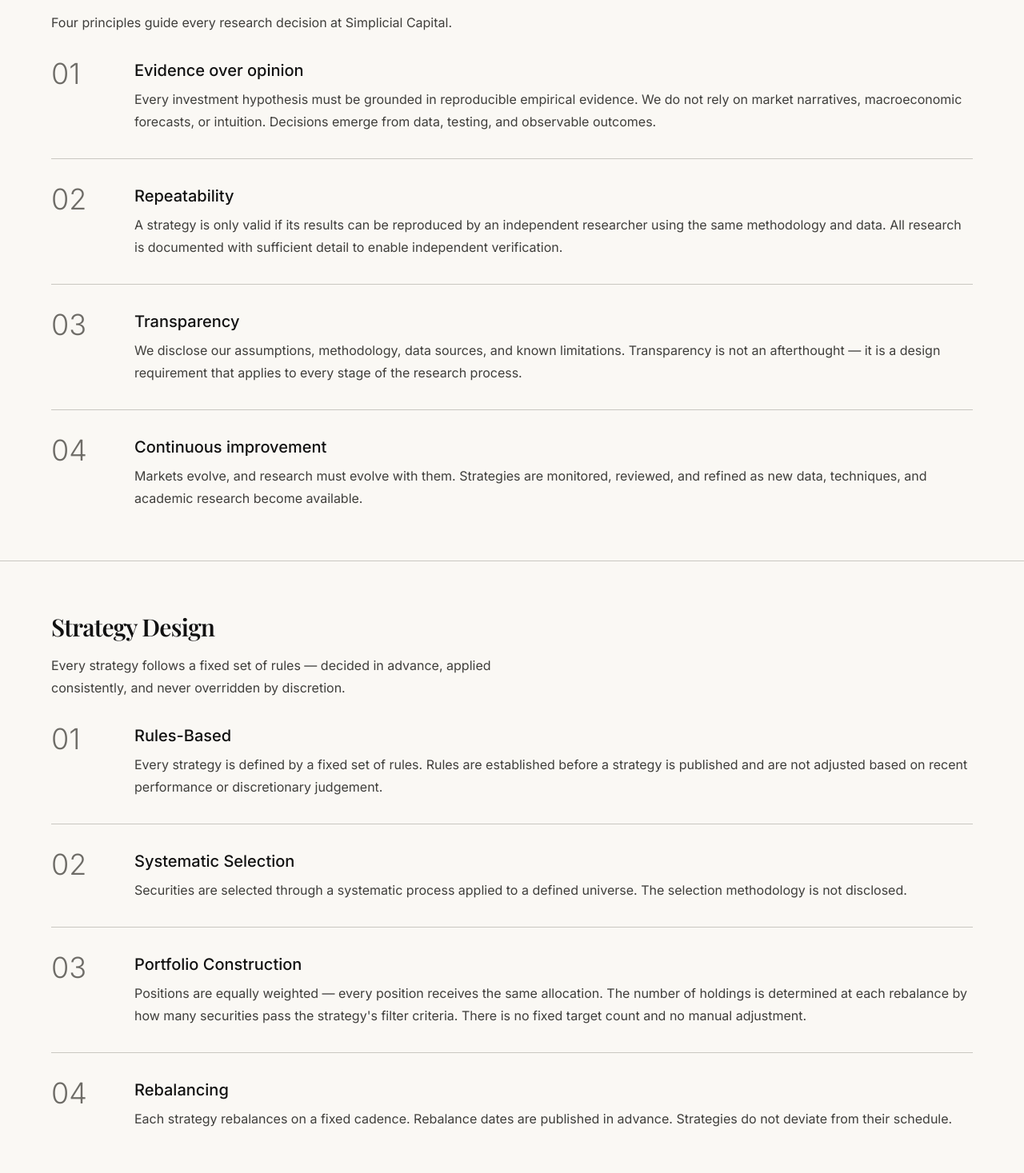
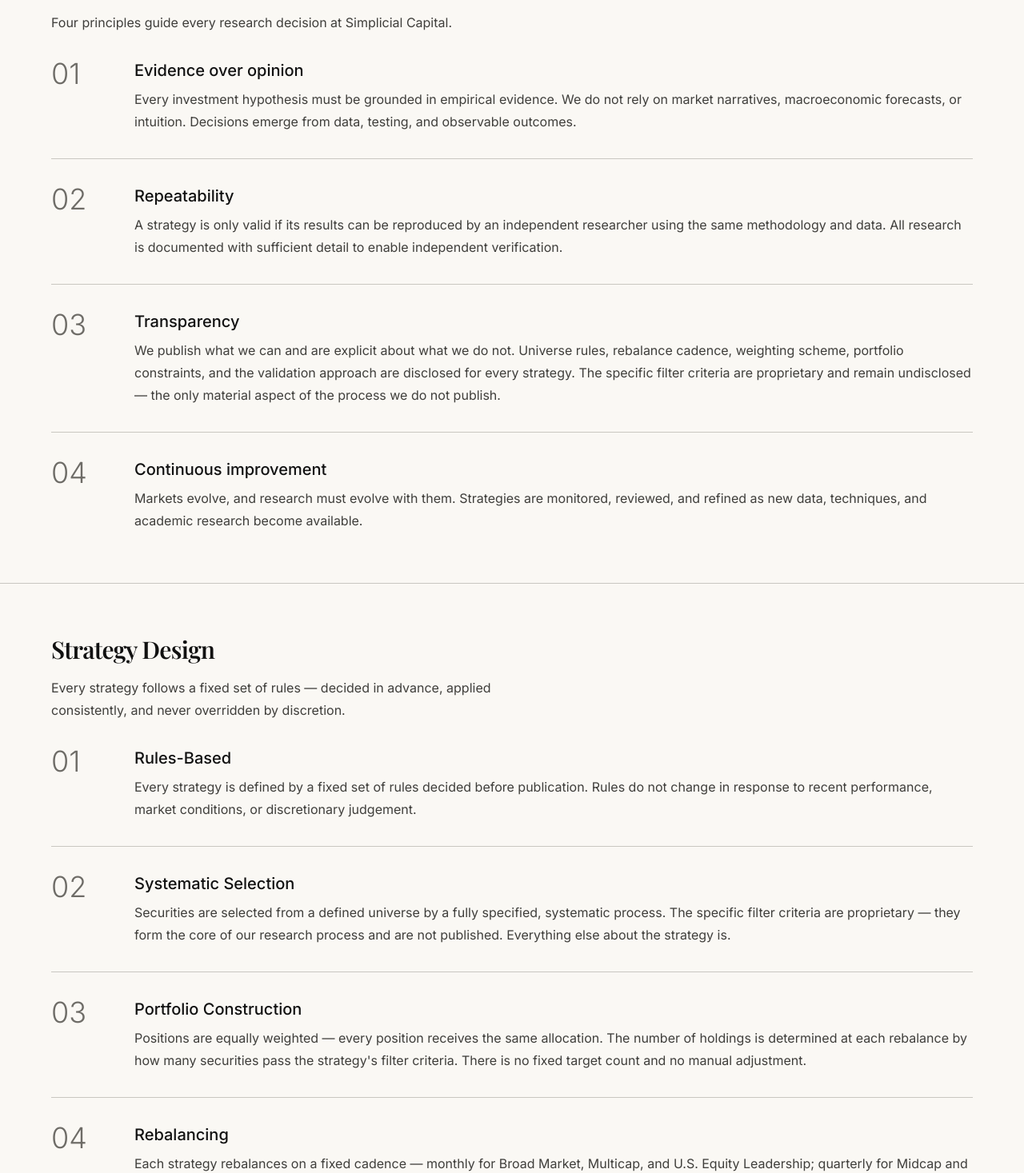
Before and after one commit to erniersnail/stratova, a Next.js app: page /methodology in a window 1280 px wide. Shown: the part 291-1758 px from the top of the page at 80% size. Built offline with nearby package versions, Linux system fonts and the light colour scheme; no server answers; a web font is replaced by a local one.

Commit message:
methodology: remove duplicates, strengthen transparency, fix FAQ cancel answer

```diff
--- a/components/methodology/FAQ.tsx
+++ b/components/methodology/FAQ.tsx
@@ -21,7 +21,7 @@ const FAQ_ITEMS: FAQItem[] = [
   {
     question: "How often will I receive recommendations?",
     answer:
-      "Each strategy rebalances on a fixed schedule — monthly for large-cap and broad-market strategies, quarterly for midcap and smallcap. Between rebalances, your dashboard shows your current positions and their performance. We do not issue intraday or off-cycle signals.",
+      "Each strategy rebalances on a fixed schedule — monthly for Broad Market, Multicap, and U.S. Equity Leadership; quarterly for Midcap and Smallcap. Between rebalances, your dashboard shows your current positions and their performance. We do not issue intraday or off-cycle signals.",
   },
   {
     question: "How does Simplicial Capital make money — and do you manage my assets?",
@@ -31,7 +31,7 @@ const FAQ_ITEMS: FAQItem[] = [
   {
     question: "What happens if I want to stop?",
     answer:
-      "Subscriptions can be cancelled at any time. You keep access to your current recommendations until the end of your paid period. No exit fees, no lock-in. Deleting your account removes your data on request, subject to statutory record-keeping requirements.",
+      "Subscriptions can be cancelled at any time from your dashboard. Cancellation is immediate — access to current recommendations for that strategy ends and the strategy page locks. No refund is issued for the current month once recommendations have been delivered. You can subscribe again in the next cycle. Deleting your account removes your data on request, subject to statutory record-keeping requirements.",
   },
 ];
 
--- a/components/methodology/MethodologyPrinciples.tsx
+++ b/components/methodology/MethodologyPrinciples.tsx
@@ -6,7 +6,7 @@ const PRINCIPLES = [
     number: "01",
     title: "Evidence over opinion",
     description:
-      "Every investment hypothesis must be grounded in reproducible empirical evidence. We do not rely on market narratives, macroeconomic forecasts, or intuition. Decisions emerge from data, testing, and observable outcomes.",
+      "Every investment hypothesis must be grounded in empirical evidence. We do not rely on market narratives, macroeconomic forecasts, or intuition. Decisions emerge from data, testing, and observable outcomes.",
   },
   {
     number: "02",
@@ -18,7 +18,7 @@ const PRINCIPLES = [
     number: "03",
     title: "Transparency",
     description:
-      "We disclose our assumptions, methodology, data sources, and known limitations. Transparency is not an afterthought — it is a design requirement that applies to every stage of the research process.",
+      "We publish what we can and are explicit about what we do not. Universe rules, rebalance cadence, weighting scheme, portfolio constraints, and the validation approach are disclosed for every strategy. The specific filter criteria are proprietary and remain undisclosed — the only material aspect of the process we do not publish.",
   },
   {
     number: "04",
--- a/components/methodology/ResearchLifecycle.tsx
+++ b/components/methodology/ResearchLifecycle.tsx
@@ -6,13 +6,13 @@ const STEPS = [
     number: "01",
     title: "Rules-Based",
     description:
-      "Every strategy is defined by a fixed set of rules. Rules are established before a strategy is published and are not adjusted based on recent performance or discretionary judgement.",
+      "Every strategy is defined by a fixed set of rules decided before publication. Rules do not change in response to recent performance, market conditions, or discretionary judgement.",
   },
   {
     number: "02",
     title: "Systematic Selection",
     description:
-      "Securities are selected through a systematic process applied to a defined universe. The selection methodology is not disclosed.",
+      "Securities are selected from a defined universe by a fully specified, systematic process. The specific filter criteria are proprietary — they form the core of our research process and are not published. Everything else about the strategy is.",
   },
   {
     number: "03",
@@ -24,7 +24,7 @@ const STEPS = [
     number: "04",
     title: "Rebalancing",
     description:
-      "Each strategy rebalances on a fixed cadence. Rebalance dates are published in advance. Strategies do not deviate from their schedule.",
+      "Each strategy rebalances on a fixed cadence — monthly for Broad Market, Multicap, and U.S. Equity Leadership; quarterly for Midcap and Smallcap. Rebalance dates are published in advance and are not deviated from.",
   },
 ];
 
--- a/components/methodology/RiskManagement.tsx
+++ b/components/methodology/RiskManagement.tsx
@@ -4,21 +4,15 @@ import { typography } from "@/lib/typography";
 const RISK_TOPICS = [
   {
     number: "01",
-    title: "Position Weighting",
+    title: "Concentration",
     description:
-      "Positions are equally weighted. Every position receives the same allocation. No single position is larger than any other.",
+      "Portfolios are concentrated by design. The number of holdings varies at each rebalance based on filter output, so the portfolio's sector mix, market-cap distribution, and position count can shift meaningfully between rebalances. This is a deliberate feature of the strategy design, not a side effect.",
   },
   {
     number: "02",
-    title: "Concentration",
-    description:
-      "Portfolios are concentrated by design. Position count varies with each rebalance, determined by how many securities pass the strategy's filter criteria. Risk level is published alongside every strategy.",
-  },
-  {
-    number: "03",
     title: "Portfolio Constraints",
     description:
-      "Long-only. No leverage. No derivatives. No short positions.",
+      "Long-only. No leverage. No derivatives. No short positions. Every strategy remains fully invested in listed equity at all times, with only the modest cash weight held between rebalances.",
   },
 ];
 
```
